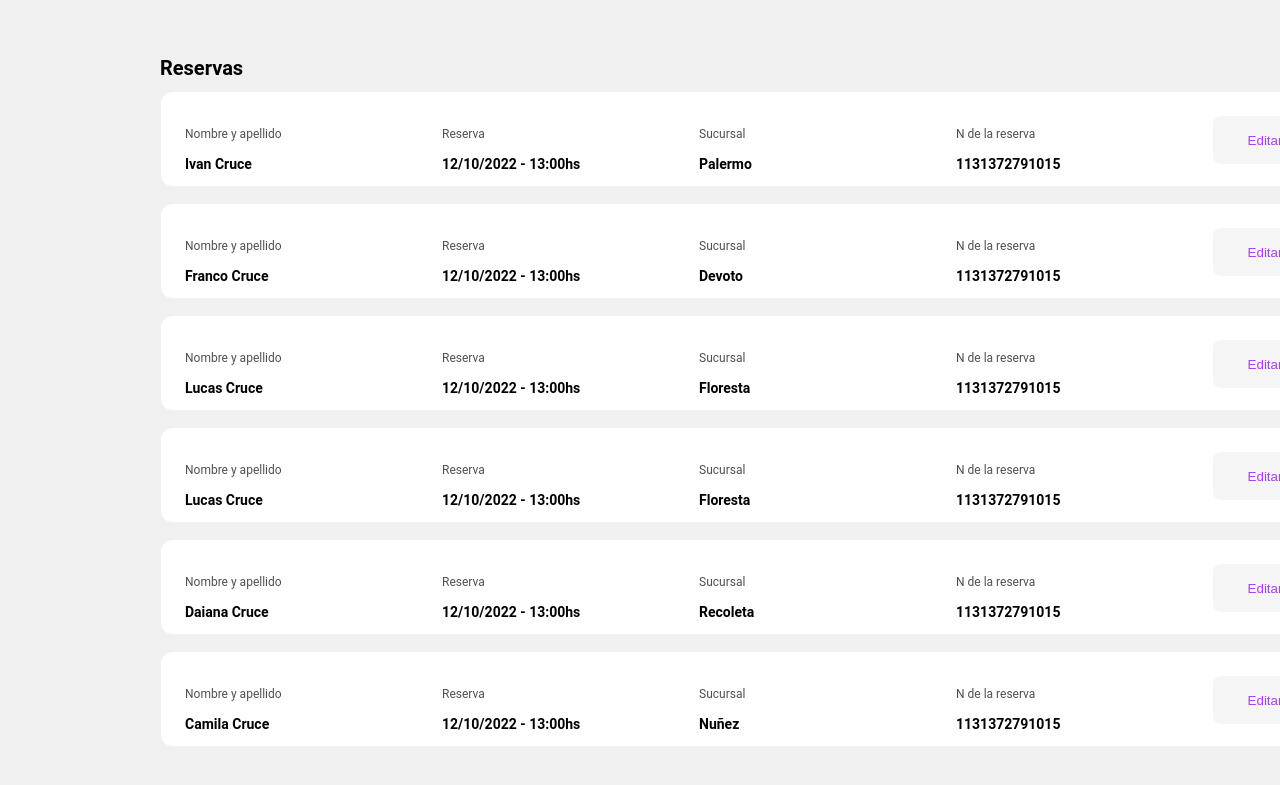
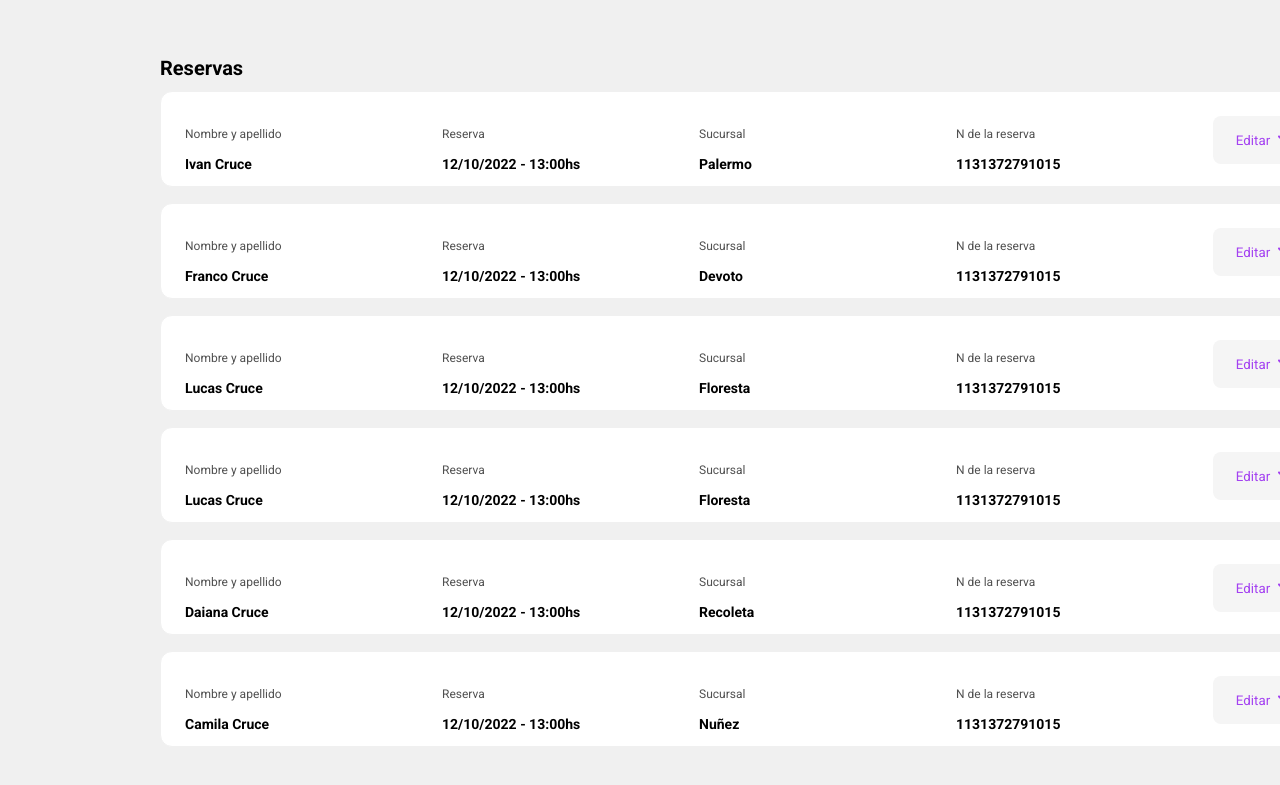
Before and after one commit to lucashaendel/webAPP-Reserva-de-turno, a Next.js app: page /user/bookingPanel in a window 1280 px wide. Shown: the part 117-902 px from the top of the page. Built offline with nearby package versions, Linux system fonts and the light colour scheme.

Commit message:
se refactoriza codigo

```diff
--- a/pages/user/bookingPanel.jsx
+++ b/pages/user/bookingPanel.jsx
@@ -22,7 +22,21 @@ const bookingPanel = () => {
             <h2>N de la reserva</h2>
             <p>1131372791015</p>
           </div>
-          <button>Editar</button>
+          <button>
+            Editar{" "}
+            <svg
+              width="16"
+              height="10"
+              viewBox="0 0 16 10"
+              fill="none"
+              xmlns="http://www.w3.org/2000/svg"
+            >
+              <path
+                d="M1.70484 0.794965C1.31548 0.405604 0.684205 0.405605 0.294844 0.794966C-0.094517 1.18433 -0.0945169 1.81561 0.294844 2.20497L7.29274 9.20286C7.68326 9.59338 8.31643 9.59338 8.70695 9.20286L15.7048 2.20497C16.0942 1.81561 16.0942 1.18433 15.7048 0.794966C15.3155 0.405605 14.6842 0.405605 14.2948 0.794966L7.99984 7.08997L1.70484 0.794965Z"
+                fill="#A442F1"
+              />
+            </svg>
+          </button>
         </div>
 
         <div className="myAccount">
@@ -42,7 +56,21 @@ const bookingPanel = () => {
             <h2>N de la reserva</h2>
             <p>1131372791015</p>
           </div>
-          <button>Editar</button>
+          <button>
+            Editar{" "}
+            <svg
+              width="16"
+              height="10"
+              viewBox="0 0 16 10"
+              fill="none"
+              xmlns="http://www.w3.org/2000/svg"
+            >
+              <path
+                d="M1.70484 0.794965C1.31548 0.405604 0.684205 0.405605 0.294844 0.794966C-0.094517 1.18433 -0.0945169 1.81561 0.294844 2.20497L7.29274 9.20286C7.68326 9.59338 8.31643 9.59338 8.70695 9.20286L15.7048 2.20497C16.0942 1.81561 16.0942 1.18433 15.7048 0.794966C15.3155 0.405605 14.6842 0.405605 14.2948 0.794966L7.99984 7.08997L1.70484 0.794965Z"
+                fill="#A442F1"
+              />
+            </svg>
+          </button>
         </div>
 
         <div className="myAccount">
@@ -62,7 +90,21 @@ const bookingPanel = () => {
             <h2>N de la reserva</h2>
             <p>1131372791015</p>
           </div>
-          <button>Editar </button>
+          <button>
+            Editar{" "}
+            <svg
+              width="16"
+              height="10"
+              viewBox="0 0 16 10"
+              fill="none"
+              xmlns="http://www.w3.org/2000/svg"
+            >
+              <path
+                d="M1.70484 0.794965C1.31548 0.405604 0.684205 0.405605 0.294844 0.794966C-0.094517 1.18433 -0.0945169 1.81561 0.294844 2.20497L7.29274 9.20286C7.68326 9.59338 8.31643 9.59338 8.70695 9.20286L15.7048 2.20497C16.0942 1.81561 16.0942 1.18433 15.7048 0.794966C15.3155 0.405605 14.6842 0.405605 14.2948 0.794966L7.99984 7.08997L1.70484 0.794965Z"
+                fill="#A442F1"
+              />
+            </svg>
+          </button>
         </div>
         <div className="myAccount">
           <div className="info">
@@ -81,7 +123,21 @@ const bookingPanel = () => {
             <h2>N de la reserva</h2>
             <p>1131372791015</p>
           </div>
-          <button>Editar </button>
+          <button>
+            Editar{" "}
+            <svg
+              width="16"
+              height="10"
+              viewBox="0 0 16 10"
+              fill="none"
+              xmlns="http://www.w3.org/2000/svg"
+            >
+              <path
+                d="M1.70484 0.794965C1.31548 0.405604 0.684205 0.405605 0.294844 0.794966C-0.094517 1.18433 -0.0945169 1.81561 0.294844 2.20497L7.29274 9.20286C7.68326 9.59338 8.31643 9.59338 8.70695 9.20286L15.7048 2.20497C16.0942 1.81561 16.0942 1.18433 15.7048 0.794966C15.3155 0.405605 14.6842 0.405605 14.2948 0.794966L7.99984 7.08997L1.70484 0.794965Z"
+                fill="#A442F1"
+              />
+            </svg>
+          </button>
         </div>
         <div className="myAccount">
           <div className="info">
@@ -100,7 +156,21 @@ const bookingPanel = () => {
             <h2>N de la reserva</h2>
             <p>1131372791015</p>
           </div>
-          <button>Editar </button>
+          <button>
+            Editar{" "}
+            <svg
+              width="16"
+              height="10"
+              viewBox="0 0 16 10"
+              fill="none"
+              xmlns="http://www.w3.org/2000/svg"
+            >
+              <path
+                d="M1.70484 0.794965C1.31548 0.405604 0.684205 0.405605 0.294844 0.794966C-0.094517 1.18433 -0.0945169 1.81561 0.294844 2.20497L7.29274 9.20286C7.68326 9.59338 8.31643 9.59338 8.70695 9.20286L15.7048 2.20497C16.0942 1.81561 16.0942 1.18433 15.7048 0.794966C15.3155 0.405605 14.6842 0.405605 14.2948 0.794966L7.99984 7.08997L1.70484 0.794965Z"
+                fill="#A442F1"
+              />
+            </svg>
+          </button>
         </div>
         <div className="myAccount">
           <div className="info">
@@ -119,7 +189,21 @@ const bookingPanel = () => {
             <h2>N de la reserva</h2>
             <p>1131372791015</p>
           </div>
-          <button>Editar </button>
+          <button>
+            Editar{" "}
+            <svg
+              width="16"
+              height="10"
+              viewBox="0 0 16 10"
+              fill="none"
+              xmlns="http://www.w3.org/2000/svg"
+            >
+              <path
+                d="M1.70484 0.794965C1.31548 0.405604 0.684205 0.405605 0.294844 0.794966C-0.094517 1.18433 -0.0945169 1.81561 0.294844 2.20497L7.29274 9.20286C7.68326 9.59338 8.31643 9.59338 8.70695 9.20286L15.7048 2.20497C16.0942 1.81561 16.0942 1.18433 15.7048 0.794966C15.3155 0.405605 14.6842 0.405605 14.2948 0.794966L7.99984 7.08997L1.70484 0.794965Z"
+                fill="#A442F1"
+              />
+            </svg>
+          </button>
         </div>
       </div>
     </div>
--- a/styles/base/global.scss
+++ b/styles/base/global.scss
@@ -34,116 +34,86 @@ $success: #00a541;
 
 /* Regular · 12 · 16 */
 @mixin regular1216 {
-  font-family: "Roboto";
-  font-style: normal;
   font-weight: 400;
   font-size: 12px;
   line-height: 16px;
-  /* identical to box height, or 133% */
   color: #000000;
 }
 
 /* Semibold · 14 · 16 */
 @mixin semiBold1416 {
-  font-family: "Roboto";
-  font-style: normal;
   font-weight: 600;
   font-size: 14px;
   line-height: 16px;
-  /* identical to box height, or 114% */
   font-feature-settings: "zero" on;
   color: #000000;
 }
 
 /* Regular · 14 · 20 */
 @mixin regular1420 {
-  font-family: "Roboto";
-  font-style: normal;
   font-weight: 400;
   font-size: 14px;
   line-height: 20px;
-  /* identical to box height, or 143% */
   color: #000000;
 }
 
 /* Medium · 14 · 20 */
 @mixin medium1420 {
-  font-family: "Roboto";
-  font-style: normal;
   font-weight: 500;
   font-size: 14px;
   line-height: 20px;
-  /* identical to box height, or 143% */
   color: #000000;
 }
 
 /* Semibold · 14 · 20 */
 @mixin semiBold1420 {
-  font-family: "Roboto";
-  font-style: normal;
   font-weight: 600;
   font-size: 14px;
   line-height: 20px;
-  /* identical to box height, or 143% */
   font-feature-settings: "ordn" on, "liga" off;
   color: #000000;
 }
 
 /* Semibold · 15 · 20 */
 @mixin semiBold1520 {
-  font-family: "Roboto";
-  font-style: normal;
   font-weight: 600;
   font-size: 15px;
   line-height: 20px;
-  /* identical to box height, or 133% */
   font-feature-settings: "zero" on;
   color: #000000;
 }
 
 /* Semibold · 16 · 20 */
 @mixin semiBold1620 {
-  font-family: "Roboto";
-  font-style: normal;
   font-weight: 600;
-  font-size: 15px;
+  font-size: 16px;
   line-height: 20px;
-  /* identical to box height, or 133% */
   font-feature-settings: "zero" on;
   color: #000000;
 }
 
 /* Semibold · 18 · 24 */
 @mixin semiBold1824 {
-  font-family: "Roboto";
-  font-style: normal;
   font-weight: 600;
   font-size: 18px;
   line-height: 24px;
-  /* identical to box height, or 133% */
   font-feature-settings: "zero" on;
   color: #000000;
 }
 /* Semibold · 22 · 32 */
 @mixin semiBold2232 {
-  font-family: "Roboto";
-  font-style: normal;
   font-weight: 600;
   font-size: 18px;
   line-height: 24px;
-  /* identical to box height, or 133% */
   font-feature-settings: "zero" on;
   color: #000000;
 }
 
 /* SemiBold · 20 · 24 */
 @mixin semiBold2024 {
-  font-family: "Roboto";
-  font-style: normal;
   font-weight: 600;
   font-size: 20px;
   line-height: 24px;
-  /* identical to box height, or 120% */
   font-feature-settings: "zero" on;
   color: #000000;
 }
--- a/styles/components/_bookings.scss
+++ b/styles/components/_bookings.scss
@@ -1,77 +1,37 @@
 .titleBookings {
-  /* Reservas */
-
   position: absolute;
   height: 24px;
-  //   left: 96px;
   left: 160px;
-
   right: 96px;
   top: 160px;
-
-  /* SemiBold · 20 · 24 */
-  font-family: "Roboto";
-  font-style: normal;
-  font-weight: 600;
-  font-size: 20px;
-  line-height: 24px;
-
-  /* identical to box height, or 120% */
-  font-feature-settings: "zero" on;
-
-  /* Black */
-  color: #000000;
+  @include semiBold2024();
 }
 
 .bookings {
-  /* Reservas */
-
-  /* Auto layout */
   display: flex;
   flex-direction: column;
   align-items: flex-start;
   padding: 0px;
   gap: 16px;
-
   position: absolute;
   width: 1176px;
   height: 768px;
-  //   left: 96px;
   left: 160px;
   top: 208px;
 }
 
 .myAccount {
-  /* Pedido Mi Cuenta */
-
-  box-sizing: border-box;
-
-  /* Auto layout */
   display: flex;
   flex-direction: row;
-  //   align-items: center;
   padding: 24px;
   gap: 16px;
-
   width: 1176px;
   height: 96px;
-
-  /* White */
   background: $white;
-
-  /* Grey 2 */
   border: 1px solid $grey2;
   border-radius: 12px;
 
-  /* Inside auto layout */
-  flex: none;
-  order: 0;
-  flex-grow: 0;
-
   button {
-    /* CTA-Desktop-4 */
-
-    /* Auto layout */
     display: flex;
     flex-direction: row;
     justify-content: center;
@@ -81,84 +41,30 @@
 
     width: 100px;
     height: 48px;
-
-    /* Grey 1 */
     background: $grey1;
     border-radius: 8px;
-
-    /* Inside auto layout */
     flex: none;
     order: 5;
     flex-grow: 0;
-
     color: $primaryColor;
     border: none;
   }
 }
 
 .info {
-  /* Info */
-
-  /* Auto layout */
-  //   display: flex;
-  flex-direction: column;
-  align-items: flex-start;
-  padding: 0px;
   gap: 4px;
-
   width: 241px;
   height: 36px;
-
-  /* Inside auto layout */
-  flex: none;
-  order: 0;
-  flex-grow: 1;
   h2 {
-    /* Txt */
-
     width: 241px;
     height: 16px;
-
-    /* Regular · 12 · 16 */
-    font-family: "Roboto";
-    font-style: normal;
-    font-weight: 400;
-    font-size: 12px;
-    line-height: 16px;
-
-    /* identical to box height, or 133% */
-
-    /* Grey 8 */
+    @include regular1216();
     color: #505050;
-
-    /* Inside auto layout */
-    flex: none;
-    order: 0;
-    align-self: stretch;
-    flex-grow: 0;
   }
 
   p {
     width: 241px;
     height: 16px;
-
-    /* Semibold · 14 · 16 */
-    font-family: "Roboto";
-    font-style: normal;
-    font-weight: 600;
-    font-size: 14px;
-    line-height: 16px;
-
-    /* identical to box height, or 114% */
-    font-feature-settings: "zero" on;
-
-    /* Black */
-    color: #000000;
-
-    /* Inside auto layout */
-    flex: none;
-    order: 1;
-    align-self: stretch;
-    flex-grow: 0;
+    @include semiBold1416();
   }
 }
--- a/styles/general.scss
+++ b/styles/general.scss
@@ -1,3 +1,15 @@
+@import url("https://fonts.googleapis.com/css2?family=Roboto:ital,wght@0,100;0,300;0,400;0,500;0,700;0,900;1,100;1,300;1,400;1,500;1,700;1,900&display=swap");
+
+* {
+  box-sizing: border-box;
+  font-family: "Roboto";
+  font-style: normal;
+}
+
 body {
   background-color: $grey2;
 }
+
+button {
+  cursor: pointer;
+}
```
